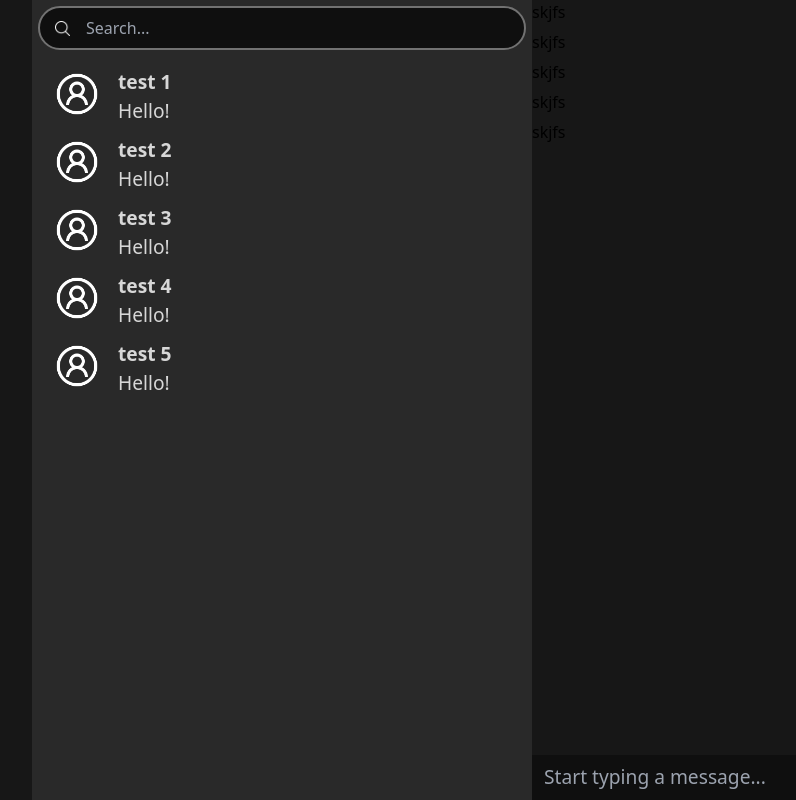
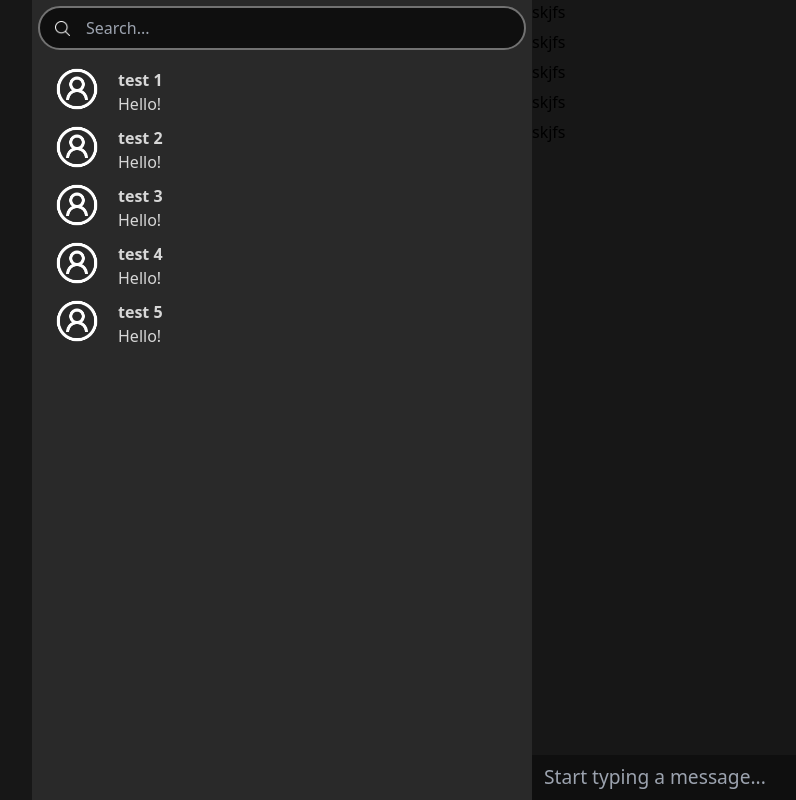
Before and after one commit to udborets/chat-app, a Next.js app in the folder client/: page / in a window 1280 px wide. Shown: the whole page, without its empty margins (108-904 px from the left). Built offline with nearby package versions, Linux system fonts and the light colour scheme.

Commit message:
change chat item styles

```diff
--- a/client/features/ChatBar/ChatItem/styles.module.scss
+++ b/client/features/ChatBar/ChatItem/styles.module.scss
@@ -1,5 +1,5 @@
 .chatItem {
-  @apply flex w-[96%] h-[60px] min-h-[60px]
-    text-[1.2rem] py-1 px-3 justify-center items-center gap-4 rounded-[10px];
+  @apply flex w-[96%] h-[40px] min-h-[50px]
+    text-[1rem] py-1 px-3 justify-center items-center gap-4 rounded-[10px];
   transition: all 0.3s ease-out;
 }
```
